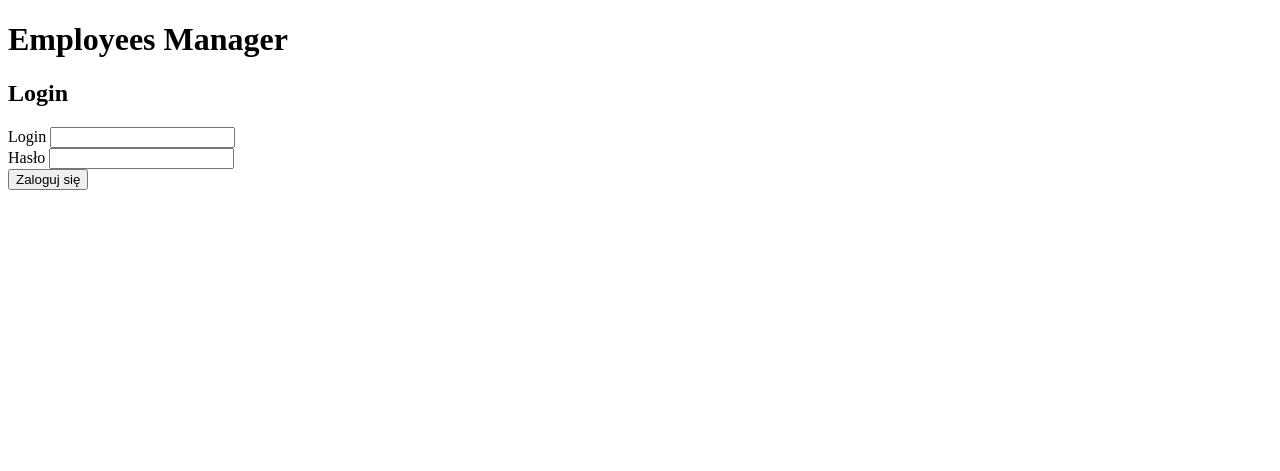
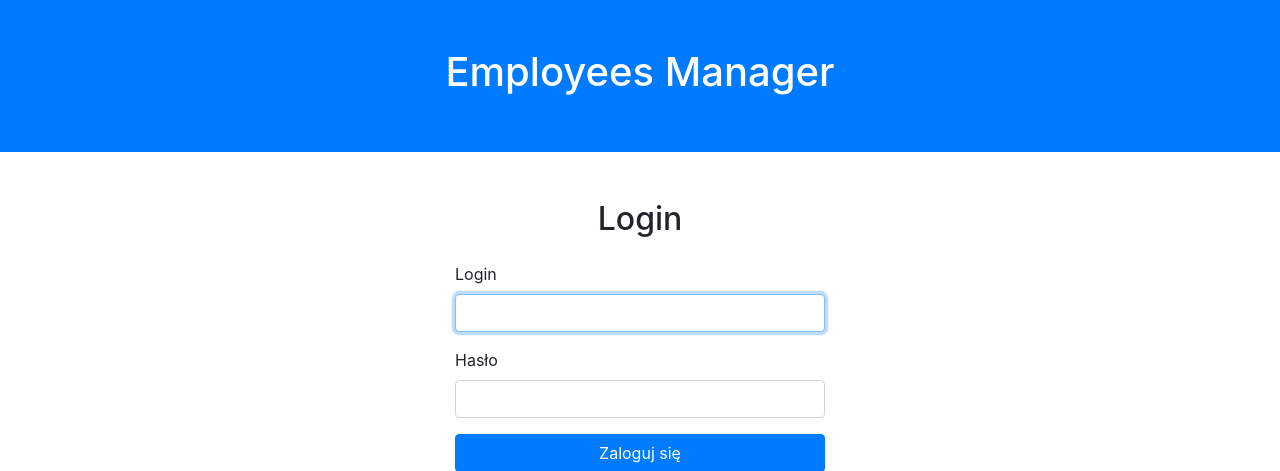
Before and after one commit to Kuballoo/employee_manager_fastapi, a FastAPI app: page /auth/login in a window 1280 px wide. Shown: the top 471 px of the page. Run offline with FastAPI, Linux system fonts and the light colour scheme.

Commit message:
Changes in html files.

```diff
--- a/frontend/templates/layout.html
+++ b/frontend/templates/layout.html
@@ -4,11 +4,17 @@
     <meta charset="UTF-8">
     <meta name="viewport" content="width=device-width, initial-scale=1.0">
     <title>Employees Manager</title>
+
+    <!-- Bootstrap CSS CDN -->
+    <link rel="stylesheet" href="https://cdn.jsdelivr.net/npm/bootstrap@4.4.1/dist/css/bootstrap.min.css" integrity="sha384-Vkoo8x4CGsO3+Hhxv8T/Q5PaXtkKtu6ug5TOeNV6gBiFeWPGFN9MuhOf23Q9Ifjh" crossorigin="anonymous">
 </head>
 <body>
-    <header>
-        <h1>Employees Manager</h1>
+    <header class="container-fluid p-5 bg-primary text-white text-center">
+        <div class="container">
+            <h1>Employees Manager</h1>
+        </div>
     </header>
+
     <main>
         {% block content %}{% endblock %}
     </main>
--- a/frontend/templates/login.html
+++ b/frontend/templates/login.html
@@ -11,7 +11,7 @@
     <form method="POST" action="/auth/login/submit">
         <div class="mb-3">
             <label for="username" class="form-label">Login</label>
-            <input type="text" class="form-control" id="username" name="username" required>
+            <input type="text" class="form-control" id="username" name="username" required autofocus>
         </div>
         <div class="mb-3">
             <label for="password" class="form-label">Hasło</label>
@@ -19,6 +19,5 @@
         </div>
         <button type="submit" class="btn btn-primary w-100">Zaloguj się</button>
     </form>
-
 </div>
 {% endblock %}
```
